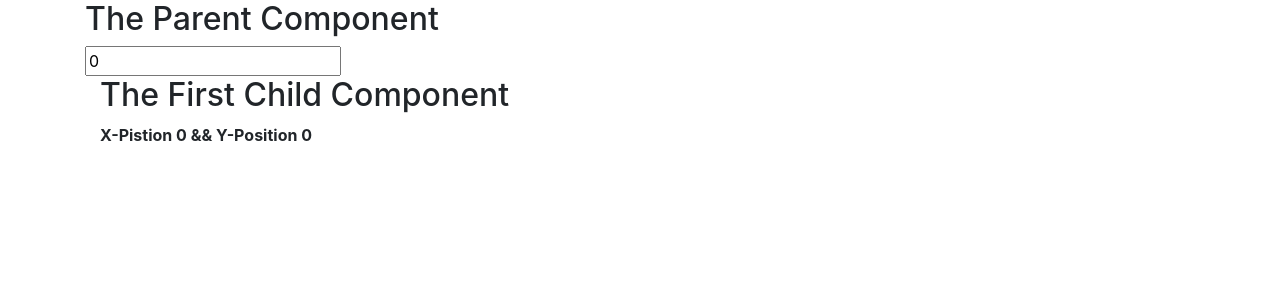
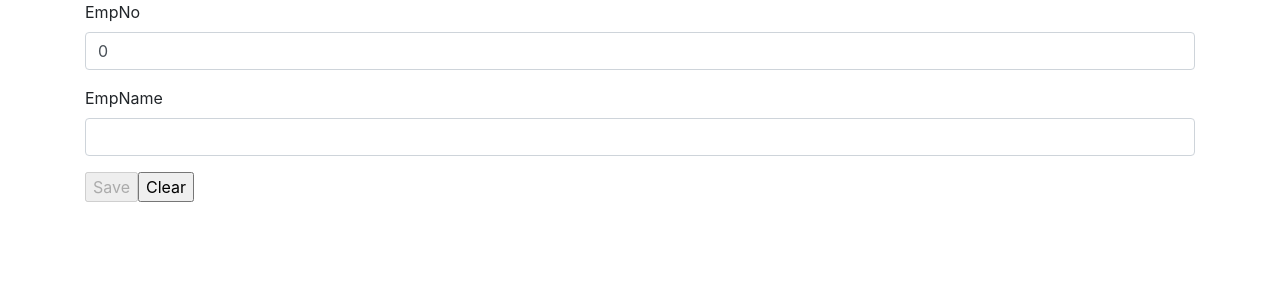
Before and after one commit to maheshsabnis/einfochipsreact, a React (Create React App) app in the folder reactapp/my-react-app/: page / in a window 1280 px wide. Shown: the top 300 px of the page. Built offline with nearby package versions, Linux system fonts and the light colour scheme.

Commit message:
Validation

```diff
--- a/reactapp/my-react-app/src/App.css
+++ b/reactapp/my-react-app/src/App.css
@@ -1,5 +1,14 @@
 .App {
   text-align: center;
+}
+/*
+  set the display iframe to 'none' so that
+  the default error frame will not be rendered.
+  This is default iframe by react-scripts that prenvents
+  an execution of the Error Boundry
+*/
+iframe {
+  display: none;
 }
 
 .App-logo {
--- /dev/null
+++ b/reactapp/my-react-app/src/components/errorboundries/errorBoundryComponent.jsx
@@ -0,0 +1,100 @@
+
+import React, { Component } from 'react';
+
+class GlobalErrorHandlerComponent extends Component {
+    constructor(props) {
+        super(props);
+        this.state = {
+            errorMessage:''
+        };
+    }
+
+
+    // listen to actual error message from any child component in tree
+    // the 'error' parameter represents the error thrown
+    // this property will internally perform 'setState()' operation
+    // for the 'errorMessage' when an exception is ocured
+    static getDerivedStateFromError(error){
+        return {
+            errorMessage: error.toString()
+        };
+    }
+
+    // method responsible for listening and loggin errors
+    componentDidCatch=(error, logInfo)=>{
+        console.log(error.toString(), logInfo.componentStack);
+    }
+    render() {
+        if(this.state.errorMessage) {
+            // fallback UI goes here
+        return (
+            <div className="container">
+                <h5>Something has gone wrong</h5>
+                <strong>
+                  {
+                      this.state.errorMessage
+                  }
+                </strong>
+            </div>
+         );
+        }
+        // otherwise keep rendering all children in the Tree
+        return this.props.children;
+    }
+}
+
+
+
+
+class MyCounterComponent extends Component {
+    constructor(props) {
+        super(props);
+        this.state = {
+            counter:0
+        };
+    }
+
+    increament=()=>{
+        this.setState({counter: this.state.counter+1});
+    }
+    render() {
+                if(this.state.counter > 8) {
+                     throw new Error('Sorry You have reached to max clicks');
+                } else{
+                return (
+                    <div className="container">
+                        <strong>
+                            The Coubter Value is = {this.state.counter}
+                        </strong>
+                        <br/>
+                        <input type="button" value="Increament"
+                        onClick={this.increament.bind(this)}/>
+                    </div>
+                );
+            }
+    }
+}
+
+class ContainerComponent extends Component {
+    constructor(props) {
+        super(props);
+        this.state = {  }
+    }
+    reload=()=>{
+        window.history.go(0);
+    }
+    render() {
+        return (
+            <div className="container">
+                <GlobalErrorHandlerComponent>
+                  <MyCounterComponent></MyCounterComponent>
+                </GlobalErrorHandlerComponent>
+              <hr/>
+              <input type="button" value="Reload"
+               onClick={this.reload.bind(this)}/>
+            </div>
+         );
+    }
+}
+
+export default ContainerComponent;
--- /dev/null
+++ b/reactapp/my-react-app/src/components/validationcomponent/employeecomponentvalid.jsx
@@ -0,0 +1,77 @@
+import React, { Component } from 'react'
+class EmployeeValidationComponent extends Component {
+    constructor(props) {
+        super(props);
+        this.state = {
+            EmpNo:0,
+            EmpName:'',
+            isEmpNoValid:true,
+            isEmpNameValid:true,
+            isFormValid:false
+         };
+
+    }
+
+    handleInputChanges(evt){
+        this.setState({[evt.target.name]:evt.target.value});
+        this.vaidateForm(evt.target.name,evt.target.value);
+    }
+
+    vaidateForm=(name,value)=>{
+        if(name === "EmpNo"){
+            if(parseInt(value) <= 0) {
+                this.setState({isEmpNoValid:false});
+                this.setState({isFormValid:false});
+            } else {
+                this.setState({isEmpNoValid:true});
+                this.setState({isFormValid:true});
+            }
+        }
+        if(name ===  "EmpName") {
+            if(value.length < 6 || value.length > 20) {
+                this.setState({isEmpNameValid:false});
+                this.setState({isFormValid:false});
+            } else {
+                this.setState({isEmpNameValid:true});
+                this.setState({isFormValid:true});
+            }
+        }
+
+    }
+
+    render() {
+        return (
+
+        <div className="container">
+            <form>
+                <div className="form-group">
+                <label>EmpNo</label>
+                    <input type="text" value={this.state.EmpNo} className="form-control"
+                        name="EmpNo" onChange={this.handleInputChanges.bind(this)}/>
+                    <div className="alert alert-danger"
+                     hidden={this.state.isEmpNoValid}>
+                        The EmpNo is must
+                    </div>
+                </div>
+                <div className="form-group">
+                <label>EmpName</label>
+                    <input type="text" value={this.state.EmpName} className="form-control"
+                        name="EmpName" onChange={this.handleInputChanges.bind(this)}/>
+                    <div className="alert alert-danger"
+                        hidden={this.state.isEmpNameValid}>
+                           The EmpName is Must
+                       </div>
+                </div>
+                <div className="form-group">
+                  <input type="submit" value="Save"
+                   disabled={!this.state.isFormValid}/>
+                  <input type="button" value="Clear"/>
+
+                </div>
+            </form>
+        </div>
+        );
+    }
+}
+
+export default EmployeeValidationComponent;
--- a/reactapp/my-react-app/src/index.js
+++ b/reactapp/my-react-app/src/index.js
@@ -15,6 +15,8 @@ import SimpleComponent from './components/simplecomponent/simplecomponent';
 import EmployeeComponent from './components/employeecomponent/employeecomponent';
 import ParentComponent from './components/lifecyclecomponents/lifecyclecomponent';
 
+import ContainerComponent from './components/errorboundries/errorBoundryComponent';
+import EmployeeValidationComponent from './components/validationcomponent/employeecomponentvalid';
 // this will mount the component with its
 // compiled HTML on Browser and render it
 // React.StrictMode, means that the string JS language
@@ -34,7 +36,7 @@ let parentMessage = "Hay Componant!!! I am message from Parent";
 
 ReactDOM.render(
   <React.StrictMode>
-    <ParentComponent/>
+    <EmployeeValidationComponent/>
   </React.StrictMode>,
   document.getElementById('root')
 );
```
Also changed, not shown: reactapp/my-react-app/src/components/errorboundries/errorBoundryComponent copy.txt (added), 1 other file (tests, documents, lock files or other folders).
